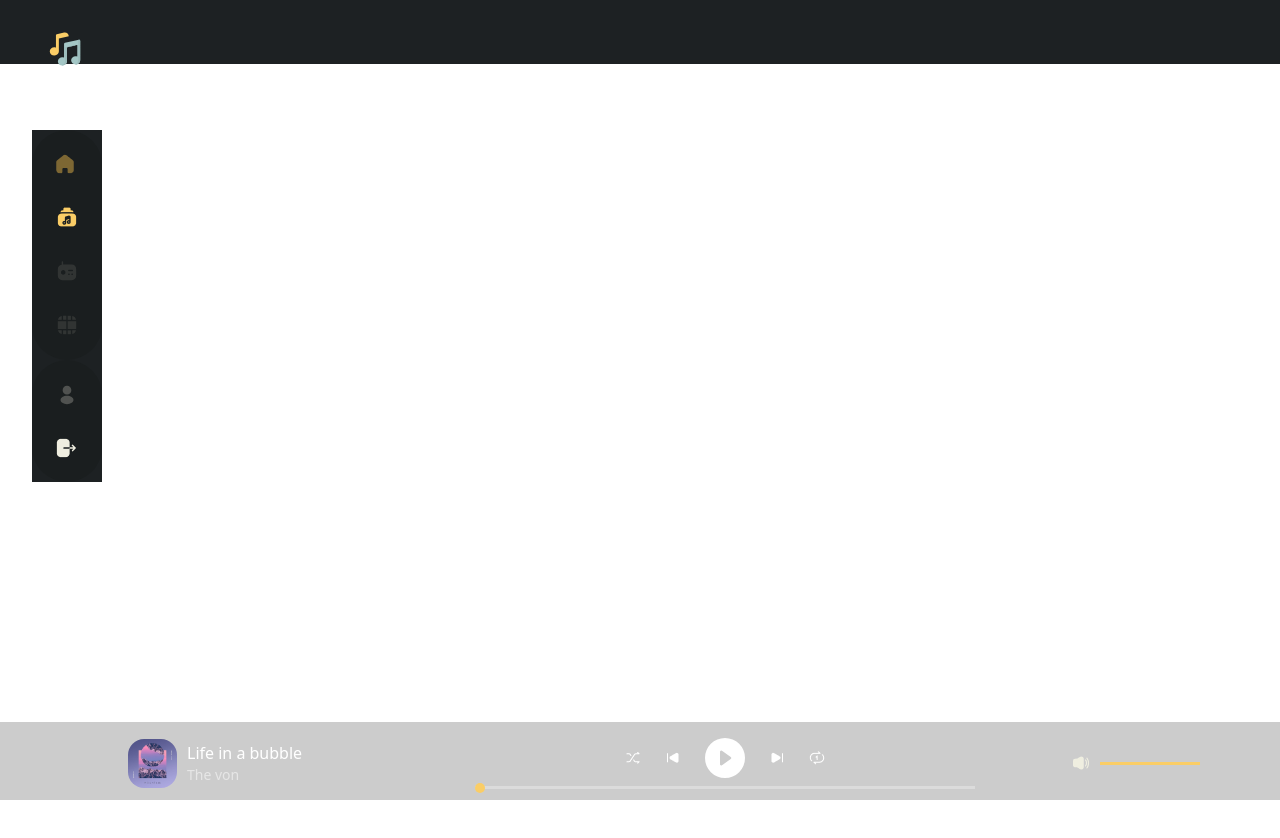
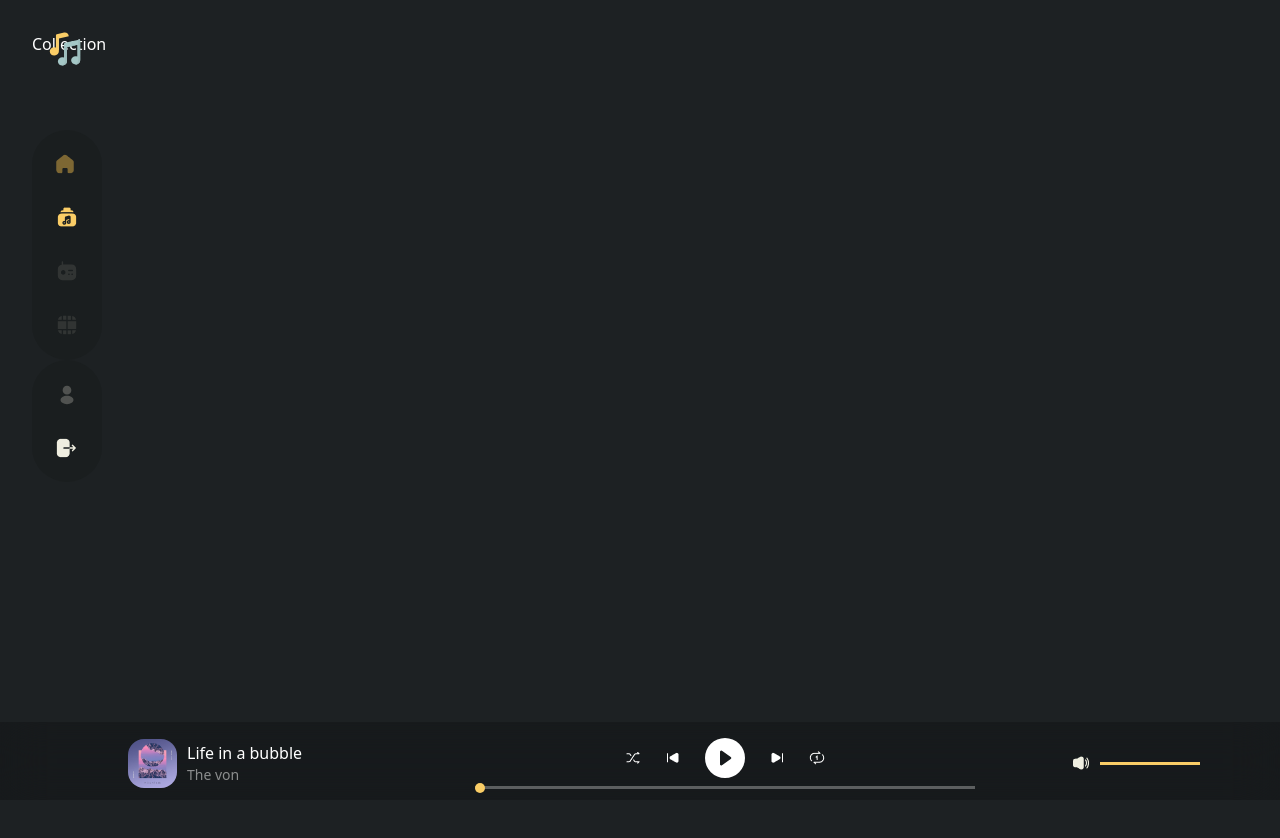
Before and after one commit to segunojo1/musica, a React (Vite) app: page /collections in a window 1280 px wide. Shown: the top 838 px of the page. Before the commit the page ends 800 px from the top, so only its background shows below. Built offline with nearby package versions, Linux system fonts and the light colour scheme.

Commit message:
collection

```diff
--- a/src/App.jsx
+++ b/src/App.jsx
@@ -12,6 +12,7 @@ import { goldenAlbum } from './GoldenAlbum'
 import { raggaeAlbum } from './Reggae'
 import { tommorrowAlbum } from './TomAlbum'
 import SearchRes from './components/SearchRes'
+import Collection from './pages/Collection'
 
 function App() {
   const [size, setSize] = useState(window.innerWidth);
@@ -74,6 +75,7 @@ function App() {
             <Route path='/' element={<Home showAlbum={showAlbum} refCon={refCon}/>} />
             <Route path='/album' element={<Album title={songAlb.title} desc={songAlb.desc} length={songAlb.length} img= {songAlb.img} selectedSong={selectedSong} refCon={refCon}/>}/>
             <Route path='/search' element={<SearchRes />}/>
+            <Route path="/collections" element={<Collection />}/>
           </Routes>
           </div>
             <Player refCon={refCon}/>
--- /dev/null
+++ b/src/pages/Collection.jsx
@@ -0,0 +1,9 @@
+import React from 'react'
+
+const Collection = () => {
+  return (
+    <div className='h-[100vh] bg-trans'>Collection</div>
+  )
+}
+
+export default Collection
```
